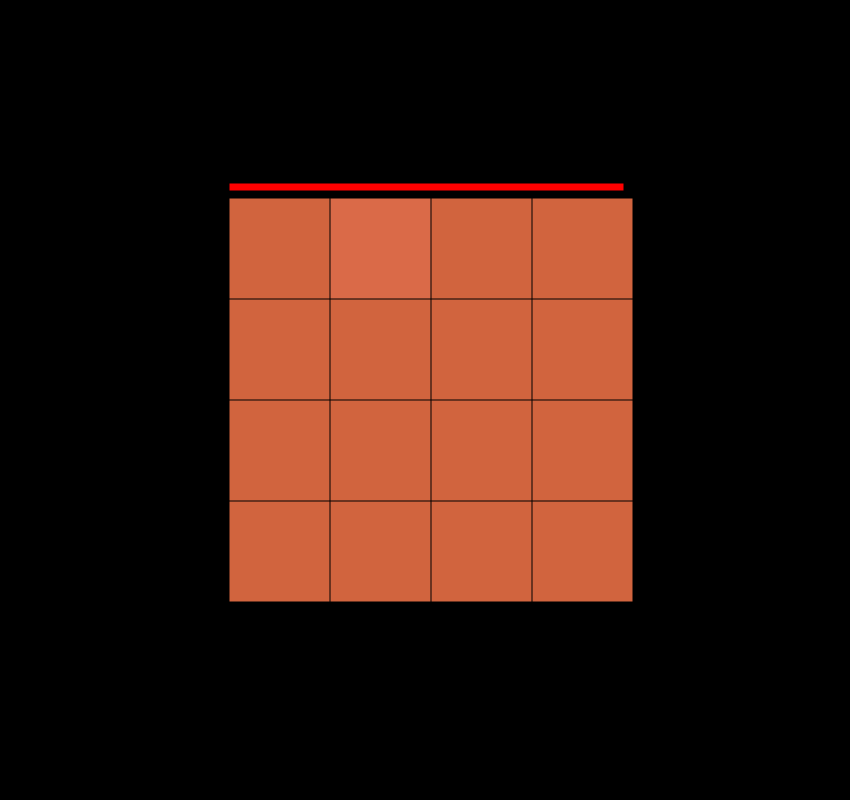
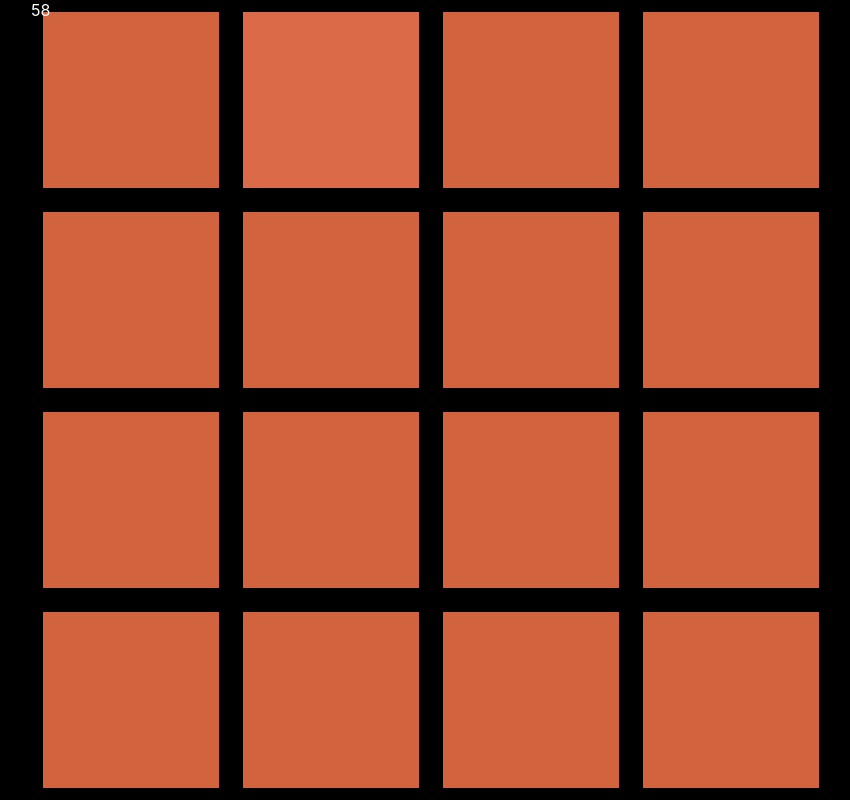
Before and after one commit to cTux/colors-test-react, a React (Create React App) app: page / in a window 1280 px wide. Both pictures are taken after a click on the button "Start". Shown: the whole page, without its empty margins (209-1059 px from the left). Built offline with nearby package versions, Linux system fonts and the light colour scheme.

Commit message:
changed timer

```diff
--- a/src/components/Board/Board.css
+++ b/src/components/Board/Board.css
@@ -1,7 +1,9 @@
 
 .app-board {
-    width: 403px;
-    height: 403px;
+    width: 100vw;
+    height: 100vw;
+    max-height: 100vh;
+    max-width: 100vh;
     position: absolute;
     top: 50%;
     left: 50%;
@@ -11,21 +13,22 @@
     flex-wrap: wrap;
     justify-content: space-between;
     align-content: space-between;
+    padding: 12px;
 }
 
 .app-board-timer {
-    position: absolute;
-    height: 7px;
+    position: fixed;
     left: 0;
-    top: -15px;
-    background-color: red;
-    transition: 3s ease;
+    top: 0;
+    transition: 1s ease;
 }
 
 .app-board-cell {
-    width: 100px;
-    height: 100px;
+    width: 22vw;
+    height: 22vw;
+    max-height: 22vh;
+    max-width: 22vh;
     cursor: pointer;
     box-sizing: border-box;
-    transition: 1s ease;
+    transition: 0.2s ease;
 }
--- a/src/components/Board/Board.js
+++ b/src/components/Board/Board.js
@@ -1,6 +1,5 @@
 import React, { Component } from 'react';
 import './Board.css';
-import { secondsLeft } from '../../actions/newGame.config';
 
 export class Board extends Component {
   constructor(props) {
@@ -46,7 +45,9 @@ export class Board extends Component {
   render() {
     return (
       <div className={'app-board'}>
-        <div className={'app-board-timer'} style={{ width: `${this.props.game.secondsLeft / secondsLeft * 100}%` }} />
+        <div className={'app-board-timer'}>
+          {this.props.game.secondsLeft}
+        </div>
         {this.props.game.colors.map((cell, index) => {
           return (
             <div
--- a/src/components/StartScreen/StartScreen.css
+++ b/src/components/StartScreen/StartScreen.css
@@ -1,8 +1,9 @@
 .app-start-screen-title,
 .app-start-screen-btn-container {
-    font-size: 72px;
+    font-size: 10vw;
     text-align: center;
-    padding: 30px 40px;
+    padding: 30px 0;
+    box-sizing: border-box;
 }
 
 .app-start-game-btn {
@@ -10,7 +11,8 @@
     color: white;
     background-color: darkgreen;
     cursor: pointer;
-    font-size: 56px;
+    font-size: 10vw;
     padding: 25px 34px;
     border-radius: 12px;
+    box-sizing: border-box;
 }
--- a/src/reducers/main.js
+++ b/src/reducers/main.js
@@ -16,7 +16,7 @@ export const mainReducer = (state = defaultState, action) => {
       return newGame(state);
 
     case 'NEW_ROUND':
-      return newRound(state, action);
+      return newRound(state);
 
     case 'DECREMENT_TIMER':
       return decrementTimer(state);
```
Also changed, not shown: public/manifest.json.
